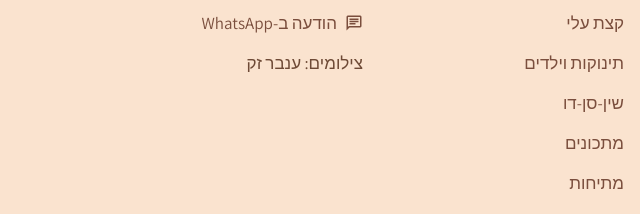
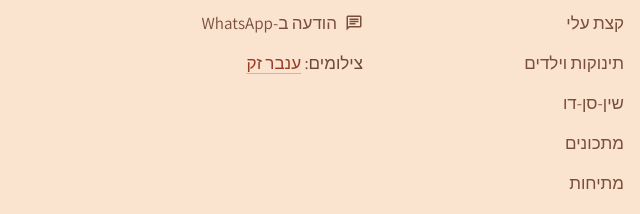
Before and after one commit to neriyasoup/hamedakeret-n, a plain HTML site: page index.html in a window 1280 px wide. Shown: the part 2567-2781 px from the top of the page, 0-640 px from the left. Drawn offline with nearby package versions, Linux system fonts and the light colour scheme; a web font is replaced by a local one.

Commit message:
Footer: link photographer credit to inbarzak.com

```diff
--- a/index.html
+++ b/index.html
@@ -465,7 +465,7 @@
                 <ul class="space-y-3 font-body-md text-body-md text-on-surface-variant">
                     <li><a class="hover:text-primary transition-colors flex items-center gap-2" href="tel:054-444-2103"><span class="material-symbols-outlined text-[18px]">phone</span>054-444-2103</a></li>
                     <li><a class="hover:text-primary transition-colors flex items-center gap-2" href="https://wa.me/972544442103" target="_blank"><span class="material-symbols-outlined text-[18px]">chat</span>הודעה ב-WhatsApp</a></li>
-                    <li class="text-secondary">צילומים: ענבר זק</li>
+                    <li class="text-secondary">צילומים: <a class="text-primary underline underline-offset-4 decoration-primary/30 hover:decoration-primary hover:text-soft-clay transition-colors" href="https://inbarzak.com/" target="_blank" rel="noopener">ענבר זק</a></li>
                 </ul>
             </div>
         </div>
```
Also changed, not shown: about.html (+1 -1 lines), kids.html (+1 -1 lines), recipes.html (+1 -1 lines), shinsendo.html (+1 -1 lines), stretches.html (+1 -1 lines).
